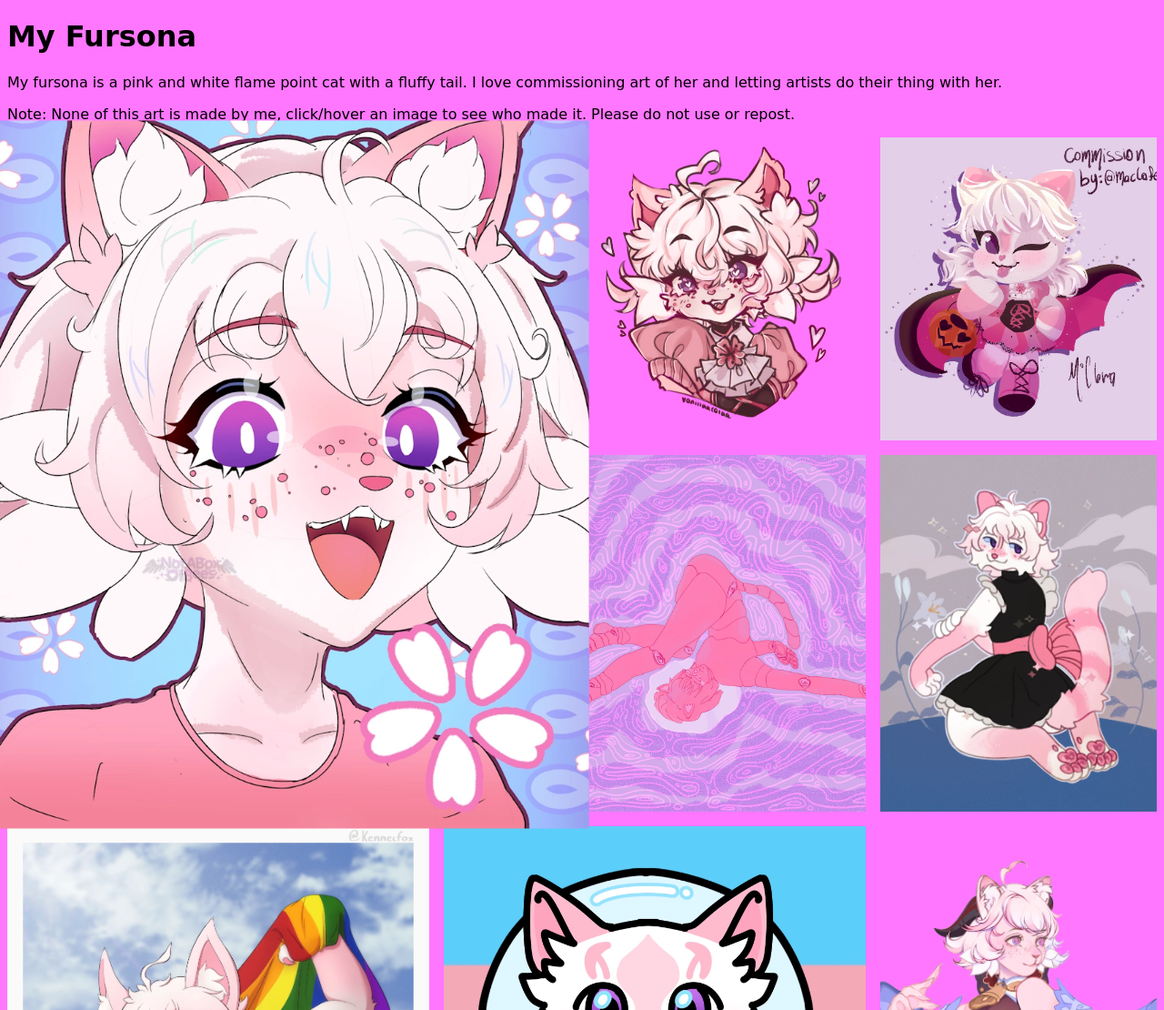
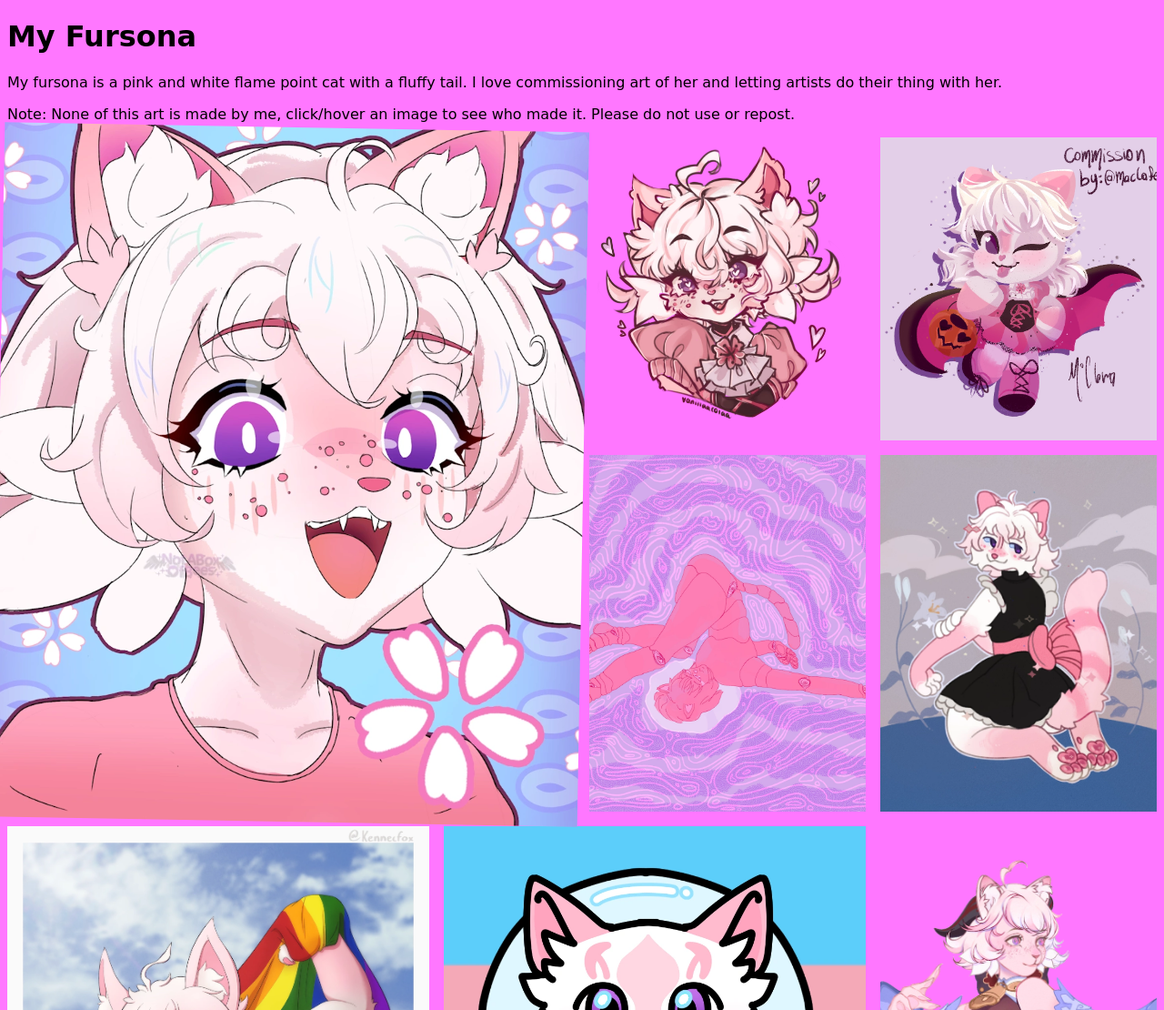
Before and after one commit to aspynect/aspyn.gay, a PHP site: page /fursona/ in a window 1280 px wide, with the pointer over the restyled element. Shown: the part 53-1163 px from the top of the page at 91% size. Run offline with PHP 8.4, Linux system fonts and the light colour scheme.

Commit message:
cuter things on hover

```diff
--- a/styles.css
+++ b/styles.css
@@ -82,7 +82,7 @@ nav > .right {
 }
 
 .tile img:hover{
-    transform: scale(1.05);
+    transform: scale(1.03) rotate(1deg);
     transition: all 0.15s ease-in-out;
 }
 
```
